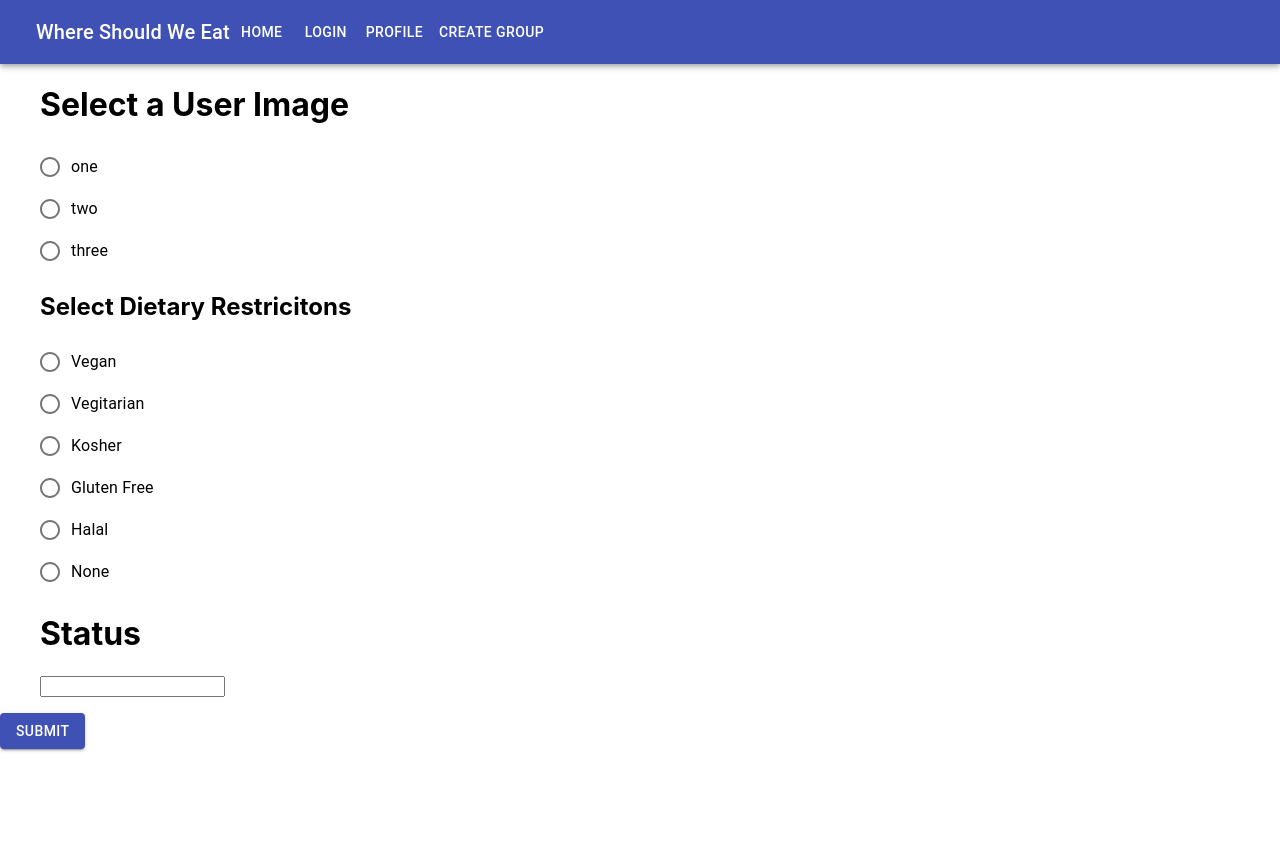
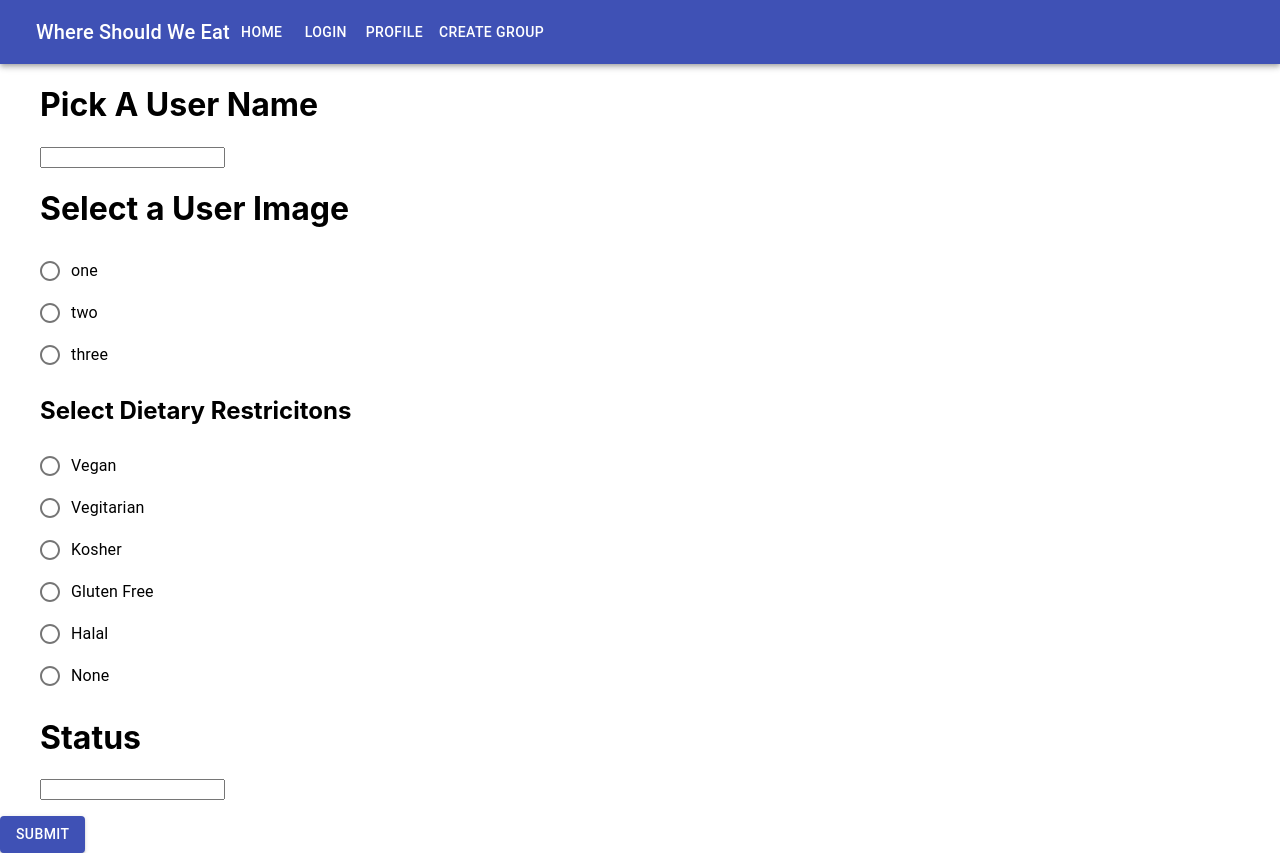
Before and after one commit to erebusrover/where-should-we-eat, a React (Create React App) app: page / in a window 1280 px wide. Both pictures are taken after a click on the button "PROFILE". Before the commit the page ends 800 px from the top, so only its background shows below. Built offline with nearby package versions, Linux system fonts and the light colour scheme; no server answers.

Commit message:
username input field created

```diff
--- a/src/App.jsx
+++ b/src/App.jsx
@@ -57,6 +57,7 @@ class App extends React.Component {
     this.getUsersGroups = this.getUsersGroups.bind(this);
     this.handleGroupSetState = this.handleGroupSetState.bind(this);
     this.randomizer = this.randomizer.bind(this);
+    this.handleSetState = this.handleSetState.bind(this);
   }
 
   componentDidMount() {
@@ -108,12 +109,14 @@ class App extends React.Component {
       }));
   }
 
+  handleSetState(k, v) {
+    this.setState([k, v]);
+  }
+
   handleUserSettings(k, v) {
     axios.post(`/api/users/${this.state.user}/${k}`, {
       k: v,
-    }).then(
-      this.setState({ [k]: v }),
-    )
+    }).then(this.handleSetState(k, v))
       .catch((err) => {
         console.error('error handleprefeerence change', err);
       });
@@ -143,9 +146,7 @@ class App extends React.Component {
     axios.patch(`/api/users/:${this.state.user}/${k}`, {
       k: v,
     })
-      .then(
-        this.setState({ [k]: v }),
-      )
+      .then(this.handleSetState(k, v))
       .catch((err) => {
         console.error('error handleprefeerence change', err);
       });
@@ -220,18 +221,22 @@ class App extends React.Component {
       view, groups, group, members, options, groupName, pricePoint, choser, showWinner, user,
     } = this.state;
     const {
-      randomizer, getGroupMembers, handleGroupSetState, handleGetOptions, handlePreferenceChange, handleNewGroupMember, handleAddUserToGroup, handleViewChange, handleSignInWithGoogle, handleNewGroupName, handleNewGroupPricePoint, handleNewGroupSubmit, handleUserSettings,
+      randomizer, getGroupMembers, handleGroupSetState, handleGetOptions, handlePreferenceChange,
+      handleNewGroupMember, handleSetState, handleAddUserToGroup, handleViewChange,
+      handleSignInWithGoogle, handleNewGroupName, handleNewGroupPricePoint, handleNewGroupSubmit,
+      handleUserSettings,
     } = this;
     let View;
     if (view === '/login') {
       View = <SignIn handleSignInWithGoogle={handleSignInWithGoogle}/>;
     } else if (view === '/profile') {
-      View = <Preferences PreferenceChange={handlePreferenceChange}/>;
+      View = <Preferences PreferenceChange={handlePreferenceChange} handleSetState={handleSetState}/>;
     } else if (view === '/createGroup') {
       View = <CreateGroup
       handleViewChange={handleViewChange}
       handleNewGroupName={handleNewGroupName}
       handlePreferenceChange={handlePreferenceChange}
+      handleSetState={handleSetState}
       handleNewGroupPricePoint={handleNewGroupPricePoint}
       handleNewGroupSubmit={handleNewGroupSubmit}
       handleAddUserToGroup={handleAddUserToGroup}
--- a/src/Preferences.jsx
+++ b/src/Preferences.jsx
@@ -3,13 +3,14 @@ import RadioGroup from '@material-ui/core/RadioGroup';
 import FormControlLabel from '@material-ui/core/FormControlLabel';
 import Radio from '@material-ui/core/Radio';
 import Button from '@material-ui/core/Button';
-// TODO add in username imput box, add to UserSettings tooo
 // TODO allow user to pick more than one dietary restriction
 const Preferences = (props) => {
  const {preferenceChange} = props;
   return (
     <div>
       <ul>
+        <h1>Pick A User Name</h1>
+        <input id='userName'type='text'/>
         <h1>Select a User Image </h1>
         <RadioGroup aria-label="image" name="image">
           <FormControlLabel value="one" control={<Radio />} label="one" onClick={() => preferenceChange('image', 'one')} />
@@ -26,7 +27,7 @@ const Preferences = (props) => {
           <FormControlLabel value="None" control={<Radio />} label="None" onClick={() => preferenceChange('dietaryRestriction', 'None')}/>
         </RadioGroup>
       <h1>Status</h1>
-      <input type='text'/>
+      <input id='status'type='text'/>
       </ul>
       <Button variant="contained" color="primary">Submit</Button>
     </div>
```
Also changed, not shown: 3 other files (tests, documents, lock files or other folders).
